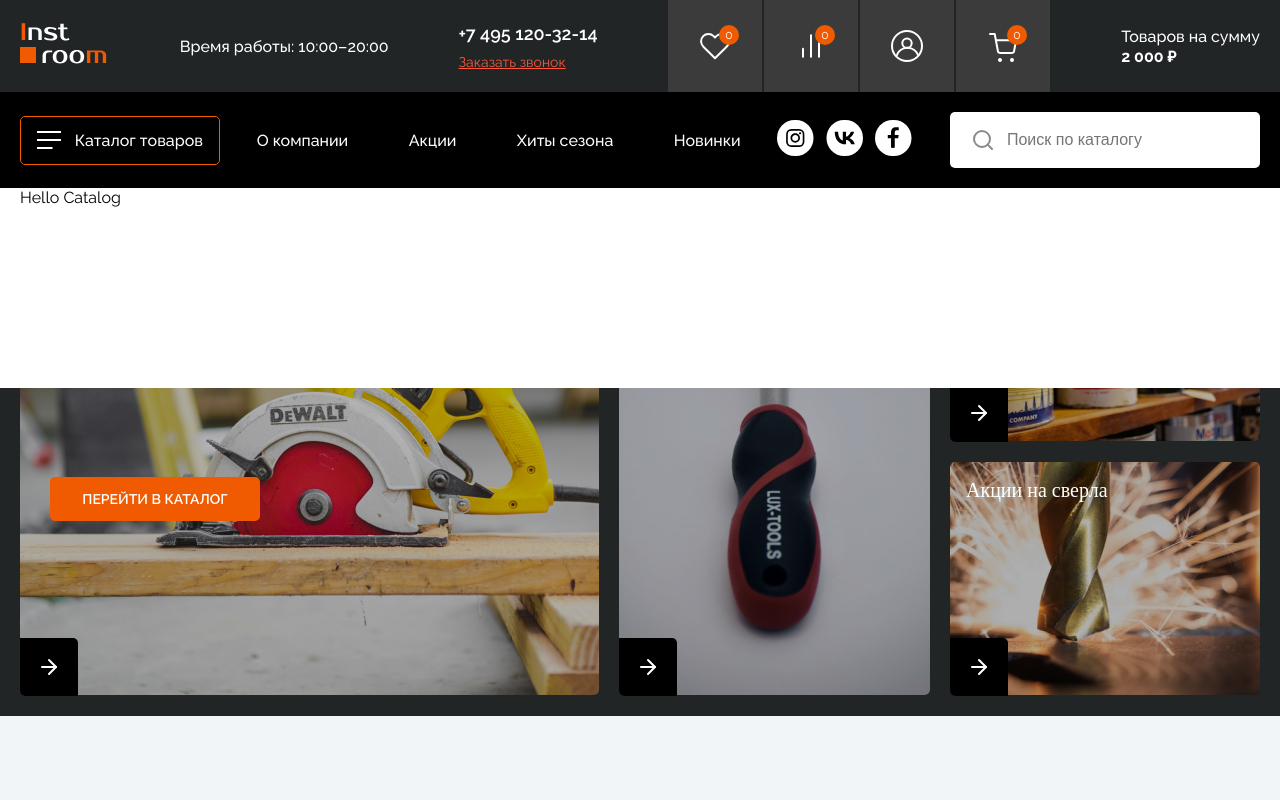
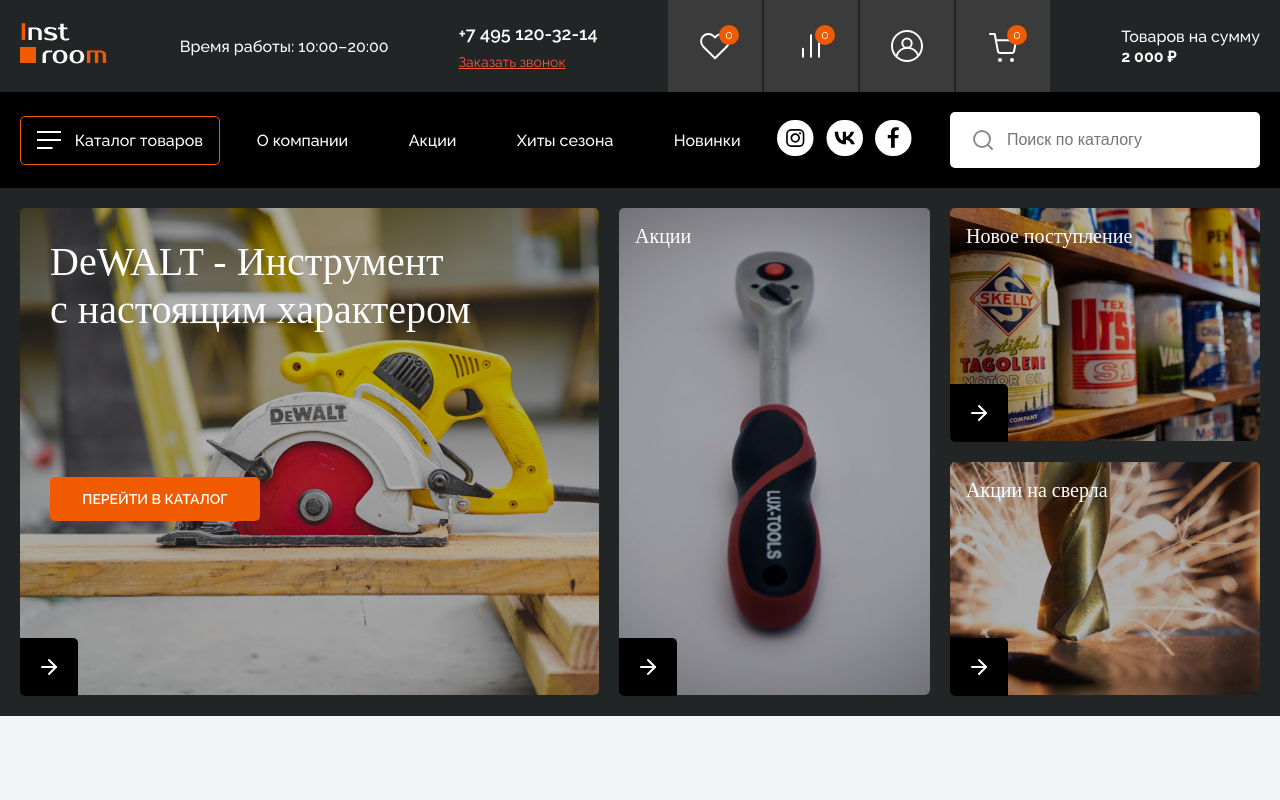
Before and after one commit to Behruz746/Inst-room.com, a React (Vite) app: page / in a window 1280 px wide. Shown: the top 800 px of the page. Built offline with nearby package versions, Linux system fonts and the light colour scheme; no server answers; a web font is replaced by a local one.

Commit message:
added slider loading animaton and started catalog list

```diff
--- a/src/layout/RootLeyout.jsx
+++ b/src/layout/RootLeyout.jsx
@@ -16,7 +16,7 @@ function RootLeyout() {
   return (
     <>
       <Header />
-      <CatalogGoods />
+      {/* <CatalogGoods /> */}
       <main className="app__main">
         <Outlet />
       </main>
```
